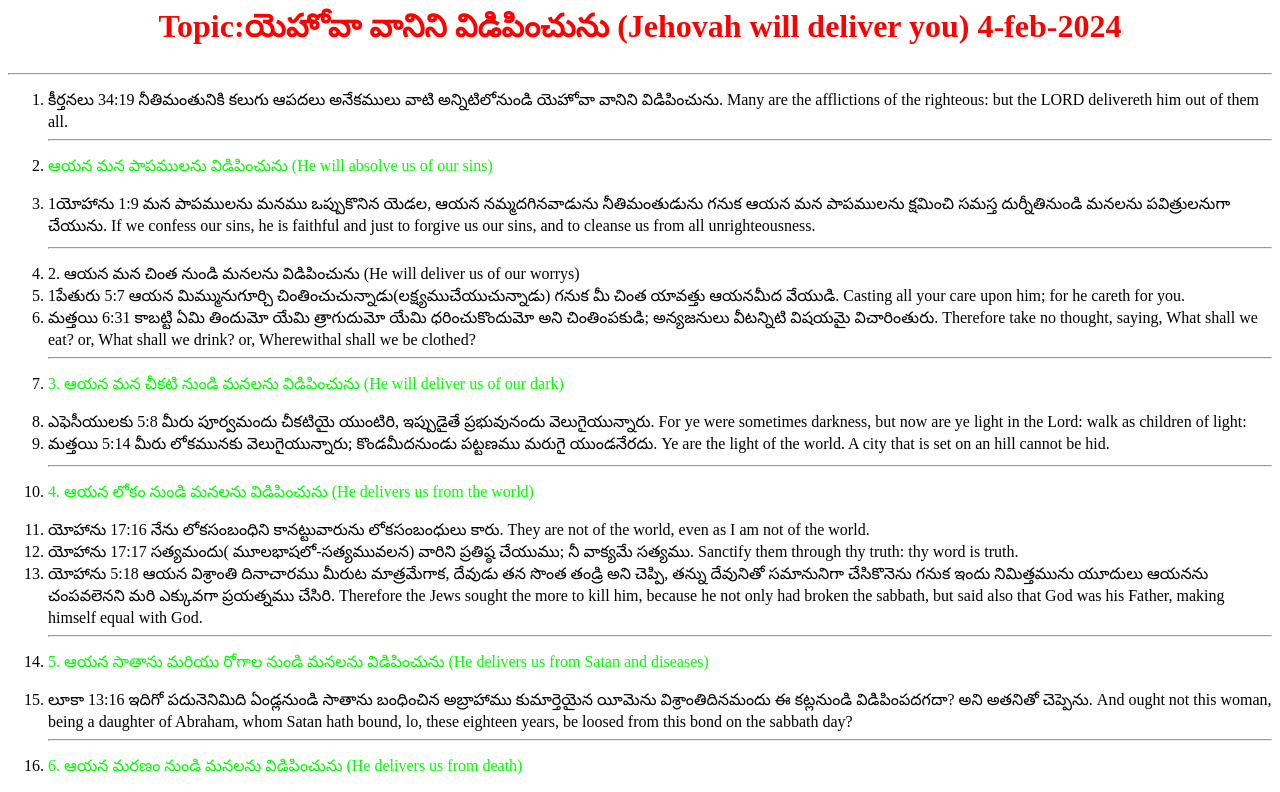
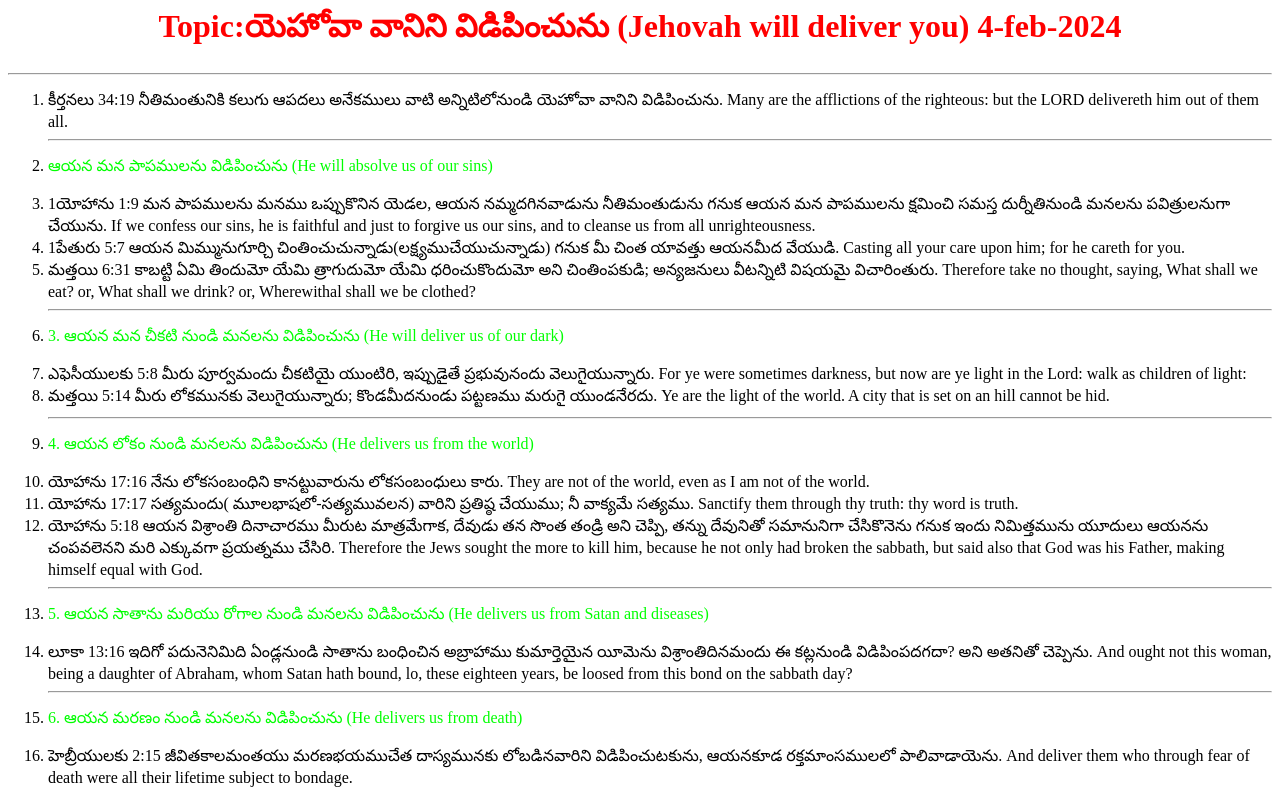
Before and after one commit to bwlwebdeveloper/gateofheaven, a plain HTML site: page 04-02-2024.html in a window 1280 px wide. Shown: the top 792 px of the page. Drawn offline with Linux system fonts and the light colour scheme.

Commit message:
04-02-2024.html の更新

```diff
--- a/04-02-2024.html
+++ b/04-02-2024.html
@@ -13,9 +13,7 @@ Many are the afflictions of the righteous: but the LORD delivereth him out of th
 (He will absolve us of our sins)</p></li>
 <li>1యోహాను 1:9
 మన పాపములను మనము ఒప్పుకొనిన యెడల, ఆయన నమ్మదగినవాడును నీతిమంతుడును గనుక ఆయన మన పాపములను క్షమించి సమస్త దుర్నీతినుండి మనలను పవిత్రులనుగా చేయును.
-If we confess our sins, he is faithful and just to forgive us our sins, and to cleanse us from all unrighteousness.</li><hr>
-<li><p style="color:lime"></p>2. ఆయన మన చింత నుండి మనలను విడిపించును
-(He will deliver us of our worrys)</li>
+If we confess our sins, he is faithful and just to forgive us our sins, and to cleanse us from all unrighteousness.</li>
 <li>1పేతురు 5:7
 ఆయన మిమ్మునుగూర్చి చింతించుచున్నాడు(లక్ష్యముచేయుచున్నాడు) గనుక మీ చింత యావత్తు ఆయనమీద వేయుడి.
 Casting all your care upon him; for he careth for you.</li>
```
